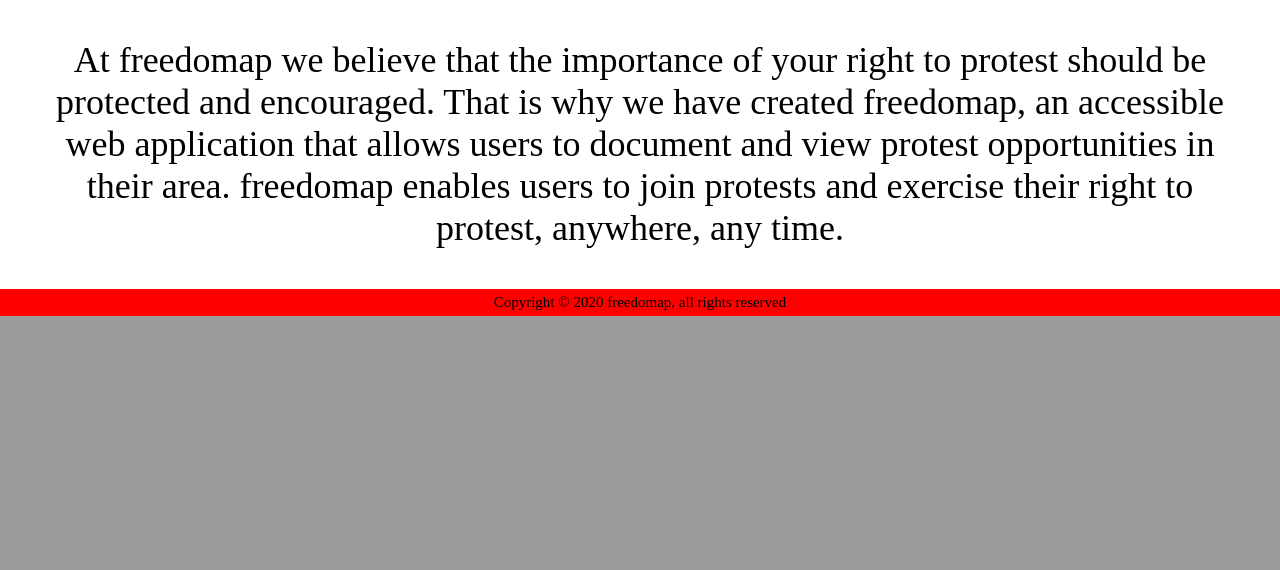
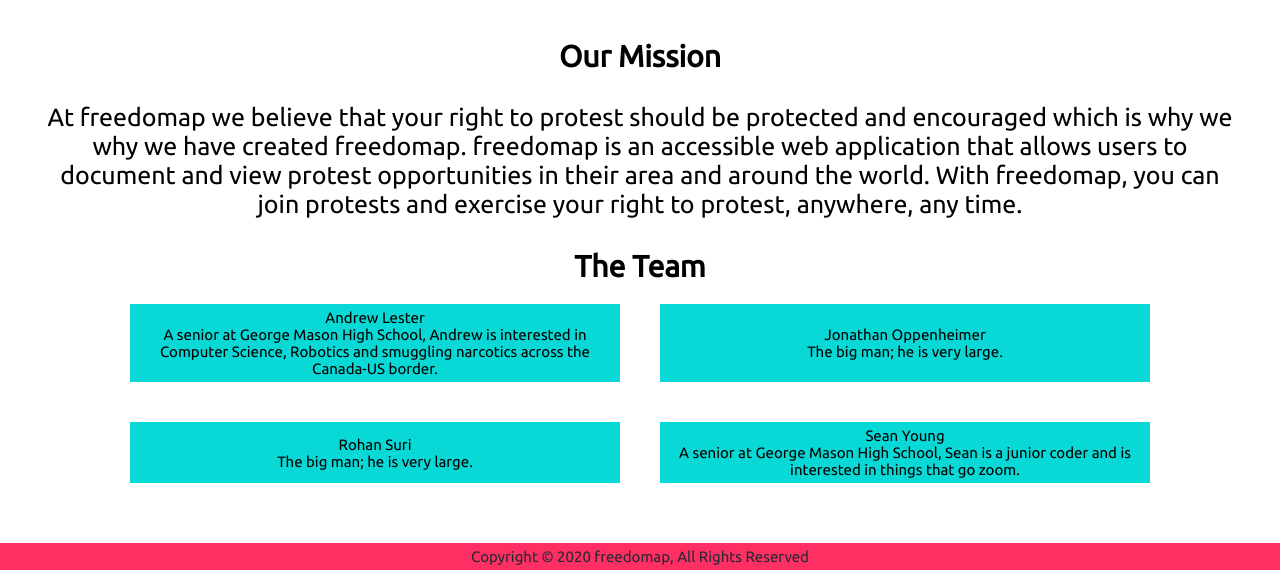
Before and after one commit to RohanVSuri/freedomap, a Flask app: page / in a window 1280 px wide. Shown: the part 801-1371 px from the top of the page. Before the commit the page ends 1117 px from the top, so only its background shows below. Run offline with Flask 2, Linux system fonts and the light colour scheme; parts of the project's set-up code (start-up, migrations or seed data) failed here and were passed over.

Commit message:
Restyle homepage

```diff
--- a/app/app.py
+++ b/app/app.py
@@ -33,8 +33,7 @@ def register_extensions(app):
 
 
 def register_blueprints(app):
-    pass
-    # app.register_blueprint(map_blueprint.views.bp)
+    app.register_blueprint(map_blueprint.views.bp)
 
 
 def register_errorhandlers(app):
--- a/app/static/css/index.css
+++ b/app/static/css/index.css
@@ -1,16 +1,31 @@
+:root {
+    --primary-color: #08d9d6;
+    --accent-color: #ff2e63;
+    --text-color: #252a34;
+    --bg-color: #eaeaea;
+}
+
+* {
+    font-family: 'Ubuntu', sans-serif;
+}
+
 .header {
-    box-sizing: border-box;
-    top: 0;
+    display: flex;
+    align-items: center;
+    justify-content: center;
+    top: -10;
     left: 0;
     opacity: 0.8;
     position: absolute;
     width: 100vw;
     height: 70px;
-    padding: 5px;
     text-align: center;
-    color: black;
+    color: var(--text-color);
+    box-shadow: 0px 3px 8px 0px rgba(0, 0, 0, 0.5);
     background: white;
     font-size: 15px;
+    z-index: 5;
+    font-family: 'Ubuntu', sans-serif;
 }
 
 .container {
@@ -83,17 +97,67 @@
 }
 
 .ptext {
+    position: relative;
+    font-size:25px;
+    z-index: 2;
     padding: 40px;
     background: white;
     height: inherit;
-    font-size: 36px;
     text-align: center;
+    font-family: 'Ubuntu', sans-serif;
+}
+
+.headtext {
+    font-weight: bold;
+    font-size: 30px;
+}
+
+.subheadtext {
+    font-weight: bold;
+}
+
+.mission {
+    padding-bottom: 30px;
 }
 
 .footer {
+    position: relative;
+    z-index: 2;
     padding: 5px;
     text-align: center;
-    color: black;
-    background-color: red;
+    color: var(--text-color);
+    background-color:var(--accent-color);
     font-size: 15px;
 }
+
+/* the flexbox code */
+
+.grid2x2 {
+    min-height: 100%;
+    display: flex;
+    flex-wrap: wrap;
+    flex-direction: row;
+    justify-content: center;
+    margin: auto;
+}
+
+.grid2x2>div {
+    display: flex;
+    flex-basis: calc(40%);
+    justify-content: center;
+    flex-direction: column;
+}
+
+.grid2x2>div>div {
+    display: flex;
+    justify-content: center;
+    flex-direction: row;
+}
+
+.box {
+    margin: 20px;
+    font-size:15px;
+    background-color:#08d9d6;
+    width: 1px;
+    padding: 5px;
+}
--- a/app/static/css/main.css
+++ b/app/static/css/main.css
@@ -6,7 +6,7 @@ a {
     text-decoration: none;
 }
 
-body {
+body, h1 {
     margin: 0px;
     padding: 0px;
 }
--- /dev/null
+++ b/app/static/js/index.js
@@ -0,0 +1,4 @@
+const scrollIndicator = document.getElementsByClassName('scroll-indicator')[0];
+const mainText = document.getElementsByClassName('ptext')[0];
+
+scrollIndicator.addEventListener('click', function(){ mainText.scrollIntoView({ behavior: 'smooth' }); });
--- a/app/templates/base.html
+++ b/app/templates/base.html
@@ -9,6 +9,6 @@
     </head>
     <body>
         {% block content %}{% endblock %}
-        <!-- <script src="/static/js/main.js"></script> -->
+        <script src="/static/js/main.js"></script>
     </body>
 </html>
--- a/app/templates/index.html
+++ b/app/templates/index.html
@@ -6,6 +6,8 @@
 <meta charset="utf-8">
 <meta name="description" content="Home page for freedomap - links and information">
 <link rel="stylesheet" href="{{ url_for('static', filename='/css/index.css') }}">
+<link href="https://fonts.googleapis.com/css2?family=Ubuntu&display=swap" rel="stylesheet">
+<script src="{{ url_for('static', filename='/js/index.js') }}" defer></script>
 {% endblock %}
 
 
@@ -18,18 +20,43 @@
         <img class="scroll-indicator" src="/static/img/double-down-arrow.png">
     </div>
     <div class="container">
-       <a href="/map" class="btn">please use your mouse or trackpad to navigate to this button and using the left click please click on this button and it will take you to our map! thanks :)))</a>
+       <a href="/map" class="btn">View the map</a>
     </div>
 
     <div class="ptext">
-        At freedomap we believe that the importance of your right to protest should be protected and encouraged. That is
-        why we have created freedomap,
-        an accessible web application that allows users to document and view protest opportunities in their area.
-        freedomap enables users to join protests and exercise their right to protest, anywhere, any time.
+        <div class="mission">
+            <div class="headtext">Our Mission</div>
+        <br>
+        At freedomap we believe that your right to protest should be protected and encouraged which is why we
+        why we have created freedomap. freedomap is an accessible web application that allows users to document
+        and view protest opportunities in their area and around the world. With freedomap, you can join protests
+        and exercise your right to protest, anywhere, any time.
+        </div>
+        <div class="headtext">The Team</div>
+        <div class="grid2x2">
+            <div class="box box1"><div>Andrew Lester
+                <br>
+              A senior at George Mason High School, Andrew is interested in Computer Science, Robotics and smuggling narcotics across the Canada-US border.
+            </div></div>
+            <div class="box box2"><div>Jonathan Oppenheimer
+                <br>
+                The big man; he is very large.
+            </div></div>
+            <div class="box box3"><div>Rohan Suri
+                <br>
+                The big man; he is very large.
+            </div></div>
+            <div class="box box4"><div>Sean Young
+                <br>
+                A senior at George Mason High School, Sean is a junior coder and is interested in things that go zoom.
+            </div></div>
+          </div>
+
+
     </div>
 
     <div class="parallax2"></div>
 
-    <div class="footer"> Copyright © 2020 freedomap, all rights reserved</div>
+    <div class="footer"> Copyright © 2020 freedomap, All Rights Reserved</div>
 </main>
 {% endblock %}
```
Also changed, not shown: other parts of app/static/css/index.css (+12 -13 lines), app/map/views.py (+5 -4 lines), app/static/css/map.css (added, +8 -0 lines), app/static/js/map.js (added, +8 -0 lines), app/templates/map.html (+6 -1 lines).
